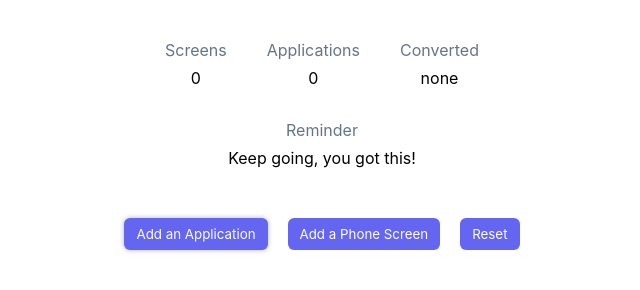
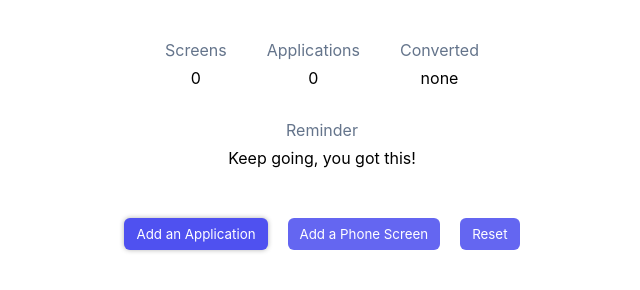
Before and after one commit to arthur-su/Phone-Screen-Conversion-Calculator, a plain HTML site: page index.html in a window 1280 px wide. In both pictures the pointer is over the button "Add an Application". Shown: the whole page, without its empty margins (318-958 px from the left). Drawn offline with Linux system fonts and the light colour scheme.

Commit message:
darkened background color on button hover

```diff
--- a/style.css
+++ b/style.css
@@ -65,6 +65,7 @@
 .btn:hover {
   cursor: pointer;
   box-shadow: 0px 0px 5px rgba(0, 0, 0, 0.3);
+  background-color: #4f51f0;
 }
 
 .display-label {
```
